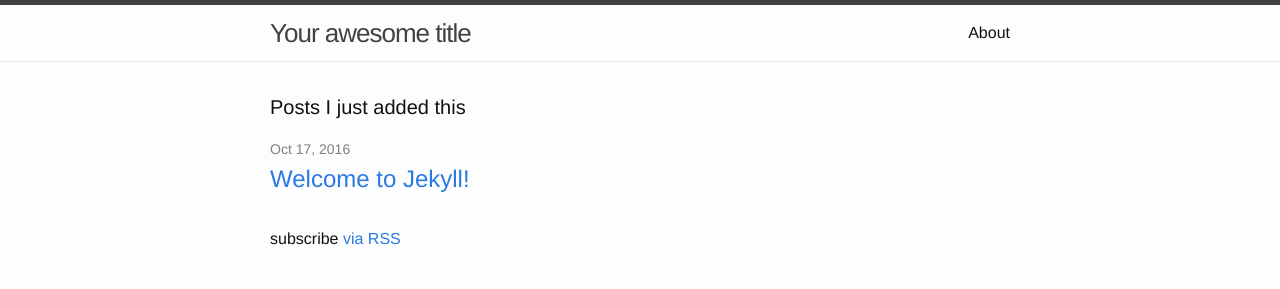
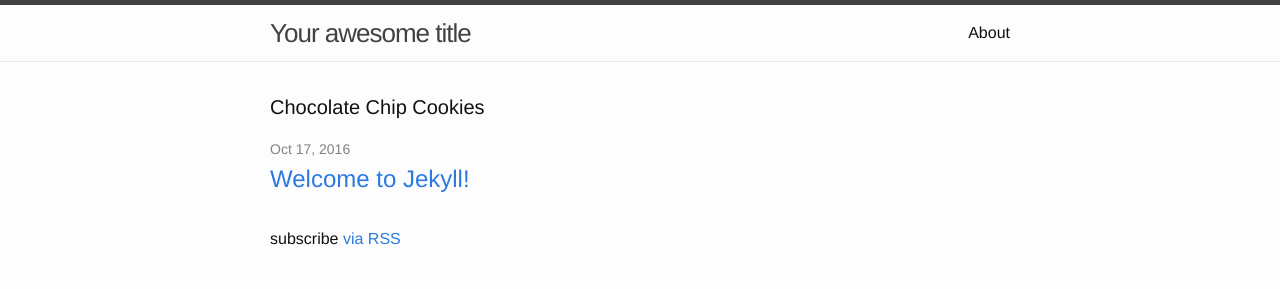
Before and after one commit to marikamurphy/mm89039.github.io, a Jekyll site: the page built from index.html, in a window 1280 px wide. Shown: the top 289 px of the page. Built offline with Jekyll 4.4.1, drawn with Linux system fonts in a browser that asks for light colours.

Commit message:
Update index.html
Chocolate chip cookies heading

```diff
--- a/index.html
+++ b/index.html
@@ -4,7 +4,7 @@ layout: default
 
 <div class="home">
 
-  <h1 class="page-heading">Posts I just added this</h1>
+  <h1 class="page-heading">Chocolate Chip Cookies </h1>
 
   <ul class="post-list">
     {% for post in site.posts %}
```
